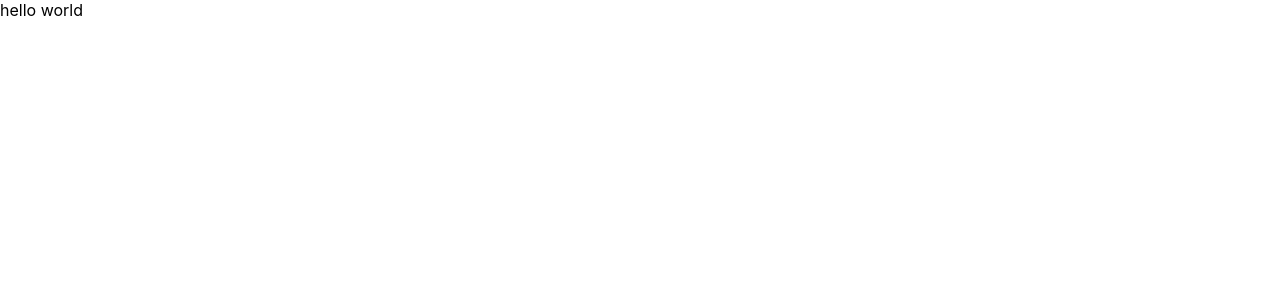
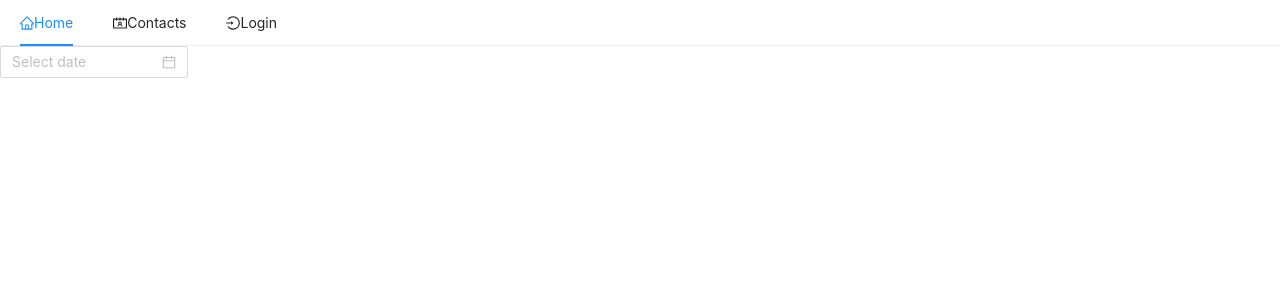
Before and after one commit to Pig3on/adventureworksApp, a React (Create React App) app: page / in a window 1280 px wide. Shown: the top 300 px of the page. Built offline with nearby package versions, Linux system fonts and the light colour scheme.

Commit message:
basic nav

```diff
--- a/package.json
+++ b/package.json
@@ -7,9 +7,11 @@
     "@testing-library/jest-dom": "^4.2.4",
     "@testing-library/react": "^9.3.2",
     "@testing-library/user-event": "^7.1.2",
+    "antd": "^4.0.4",
     "react": "^16.13.1",
     "react-dom": "^16.13.1",
     "react-redux": "^7.2.0",
+    "react-router-dom": "^5.1.2",
     "react-scripts": "3.4.1",
     "redux": "^4.0.5",
     "redux-devtools-extension": "^2.13.8",
--- a/src/index.js
+++ b/src/index.js
@@ -1,14 +1,13 @@
 import React from 'react';
 import ReactDOM from 'react-dom';
 import './index.css';
+import 'antd/dist/antd.css';
 import App from './App';
 import * as serviceWorker from './serviceWorker';
 import { Application } from './modules/app';
 
 ReactDOM.render(
-  <React.StrictMode>
-    <Application />
-  </React.StrictMode>,
+    <Application />,
   document.getElementById('root')
 );
 
--- /dev/null
+++ b/src/modules/app/Router.js
@@ -0,0 +1,29 @@
+import React from 'react';
+import {
+    BrowserRouter as Router,
+    Switch,
+    Route,
+  } from "react-router-dom";
+import Navbar from './components/Navbar';
+import { CustomerScreen } from '../customer';
+
+
+  export const MainRouter = () => {
+      return(
+          <Router>
+              <Navbar />
+
+              <Switch>
+              <Route exact path="/">
+                 <CustomerScreen />
+                </Route>
+                <Route path="/contacts">
+                    <div>Another route</div>
+                </Route>
+                <Route path="/login">
+                   <div>LoginRoute</div>
+                </Route>
+              </Switch>
+          </Router>
+      )
+  }
--- /dev/null
+++ b/src/modules/app/components/Navbar.js
@@ -0,0 +1,35 @@
+import React, { useState } from 'react';
+import { Link } from 'react-router-dom';
+
+import { Menu } from 'antd';
+import {
+    HomeOutlined,
+    ContactsOutlined,
+    LoginOutlined,
+  } from '@ant-design/icons';
+
+const NavbarUi = () => {
+    const [current,setCurrent] = useState('');
+
+      const handleClick = e => {
+        setCurrent(e.key);
+      };
+    return (
+        <Menu onClick={handleClick} selectedKeys={[current]} mode="horizontal">
+        <Menu.Item key="home">
+          <HomeOutlined/>
+          <Link to="/">Home</Link>
+        </Menu.Item>
+        <Menu.Item key="contact">
+          <ContactsOutlined />
+          <Link to="/contacts">Contacts</Link>
+        </Menu.Item>
+        <Menu.Item key="login">
+          <LoginOutlined />
+          <Link to="/login">Login</Link>
+        </Menu.Item>
+      </Menu>
+    )
+}
+
+export default NavbarUi;
--- a/src/modules/app/screens/Application.js
+++ b/src/modules/app/screens/Application.js
@@ -1,6 +1,7 @@
 import React from 'react';
 import { createStore } from '../redux/createStore';
 import { Provider } from 'react-redux';
+import { MainRouter } from '../Router';
 
 const store = createStore();
 
@@ -8,7 +9,7 @@ const store = createStore();
 const Application = () => {
     return (
        <Provider store={store}>
-           <div>hello world</div>
+           <MainRouter/>
        </Provider>
     )
 }
--- /dev/null
+++ b/src/modules/customer/index.js
@@ -0,0 +1 @@
+export {default as CustomerScreen} from './screens/CustomerScreen';
--- /dev/null
+++ b/src/modules/customer/screens/CustomerScreen.js
@@ -0,0 +1,11 @@
+import React from 'react';
+import { DatePicker } from 'antd';
+const CustomerScreen = () => {
+    return (
+        <DatePicker>
+            <div>Hello</div>
+        </DatePicker>
+    )
+}
+
+export default CustomerScreen;
```
Also changed, not shown: 1 other file (tests, documents, lock files or other folders).
